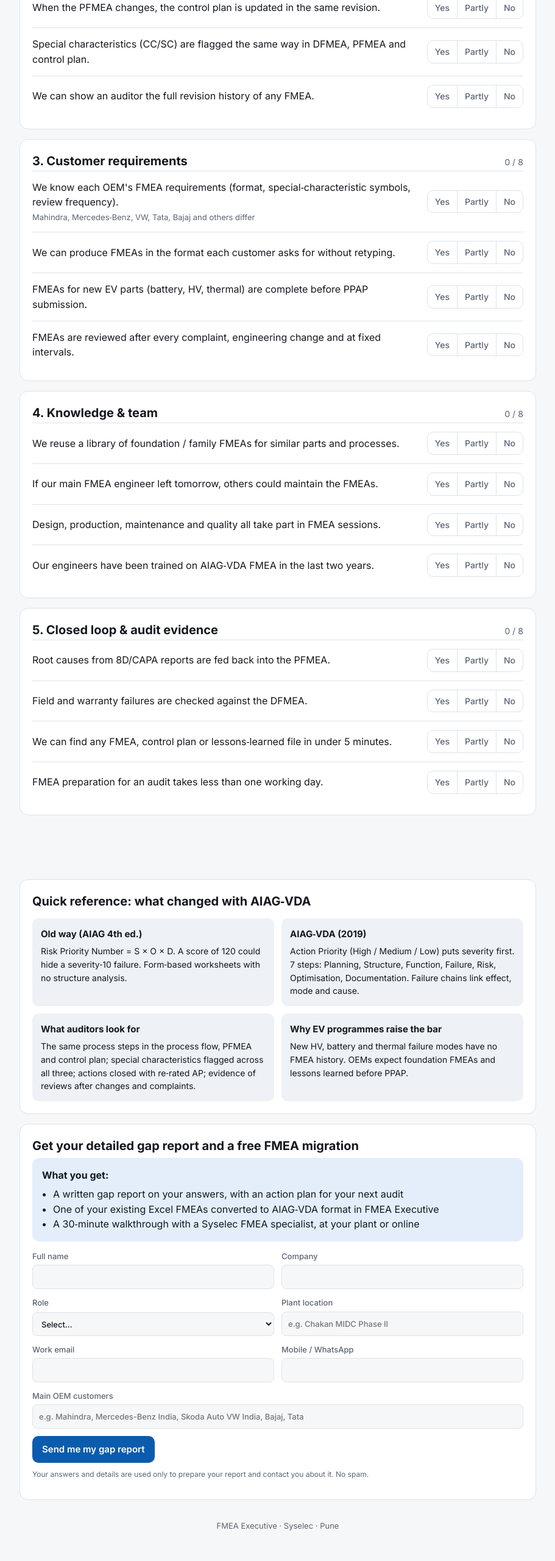
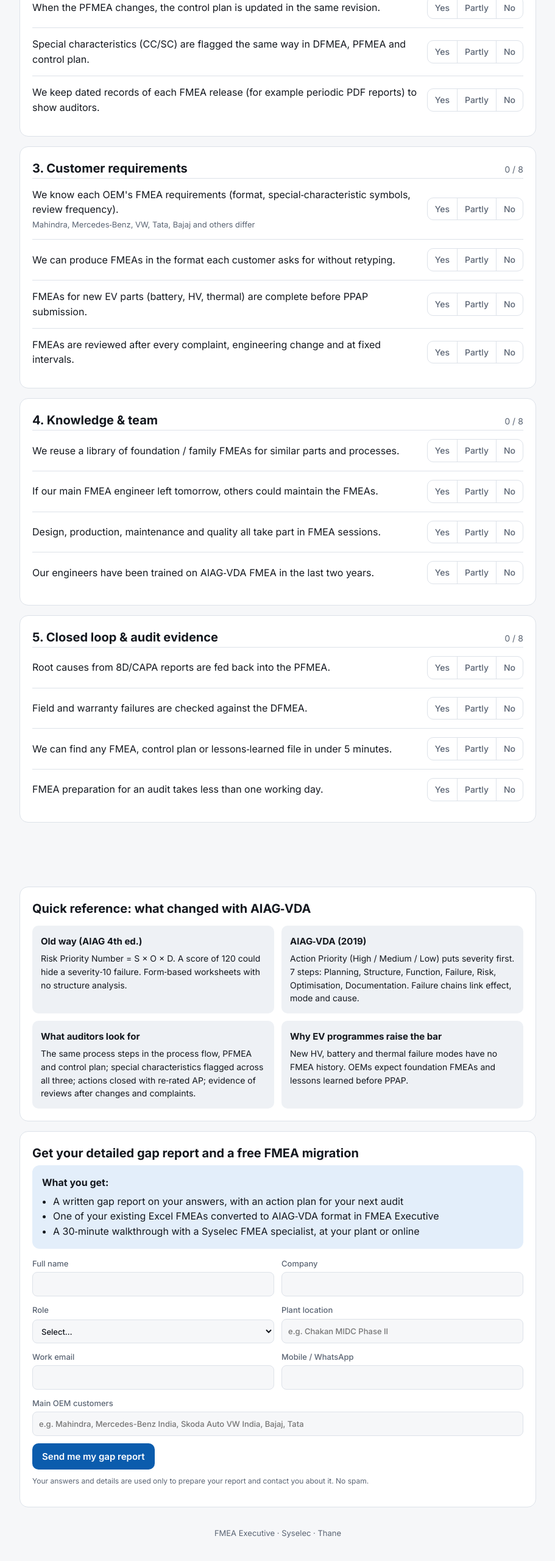
Before and after one commit to hrushaabh05/desktop-tutorial, a plain HTML site: page lead-magnet/fmea-audit-readiness-scorecard.html in a window 1280 px wide. Shown: the part 833-3393 px from the top of the page at 61% size, without its empty margins (184-1095 px from the left). Drawn offline with Linux system fonts and the light colour scheme.

Commit message:
Update FMEA comparison and scorecard with confirmed product scope
Co-Authored-By: Claude Opus 5.5 <noreply@anthropic.com>
Claude-Session: https://claude.ai/code/session_01TjwUxAuawB3gAaA8eyZJj7

```diff
--- a/lead-magnet/fmea-audit-readiness-scorecard.html
+++ b/lead-magnet/fmea-audit-readiness-scorecard.html
@@ -175,7 +175,7 @@ footer{color:var(--muted);font-size:13px;margin-top:32px;text-align:center}
   <p class="fine">Your answers and details are used only to prepare your report and contact you about it. No spam.</p>
 </section>
 
-<footer>FMEA Executive · Syselec · Pune</footer>
+<footer>FMEA Executive · Syselec · Thane</footer>
 </div>
 
 <script>
@@ -189,7 +189,7 @@ const SECTIONS = [
    qs:[["Process flow, PFMEA and control plan use the same process steps and numbering.",""],
        ["When the PFMEA changes, the control plan is updated in the same revision.",""],
        ["Special characteristics (CC/SC) are flagged the same way in DFMEA, PFMEA and control plan.",""],
-       ["We can show an auditor the full revision history of any FMEA.",""]]},
+       ["We keep dated records of each FMEA release (for example periodic PDF reports) to show auditors.",""]]},
   {name:"Customer requirements", fix:"Build a customer‑specific requirements (CSR) matrix for each OEM and produce FMEAs in each customer's format from one master, instead of retyping.",
    qs:[["We know each OEM's FMEA requirements (format, special‑characteristic symbols, review frequency).","Mahindra, Mercedes‑Benz, VW, Tata, Bajaj and others differ"],
        ["We can produce FMEAs in the format each customer asks for without retyping.",""],
```
Also changed, not shown: 1 other file.
